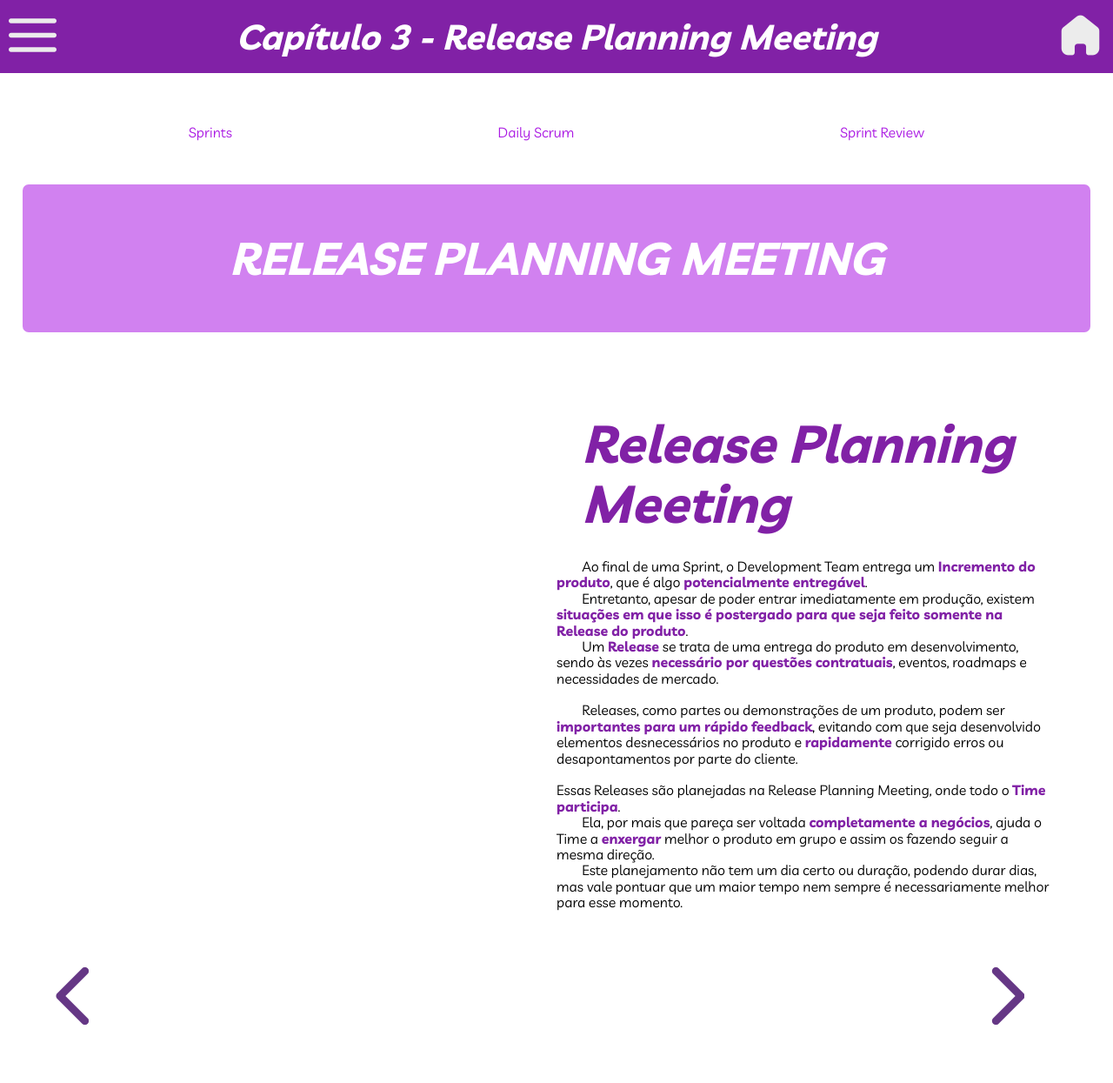
After one commit to Sandro-Pimentel/AReS, a Flask app: page /replame in a window 1280 px wide. The commit adds this page. Shown: the whole page at 87% size. Run offline with Flask 3, Linux system fonts and the light colour scheme.

Commit message:
adicionando páginas de subcapitulo

```diff
--- a/Code/app.py
+++ b/Code/app.py
@@ -67,6 +67,8 @@ def fracasso():
 def sucesso():
     return render_template("sucesso.html")
 
+
+
 @app.route("/examefinal", methods=['GET','POST'])
 def teste():
     if request.method == 'POST':
@@ -83,3 +85,19 @@ def teste():
         else:
             return render_template("fracasso.html", acertos=acertos)
     return render_template("examefinal.html")
+
+
+
+@app.route("/sprev")
+def sprev():
+    return render_template("sprintrev.html")
+
+
+@app.route("/spret")
+def spret():
+    return render_template("sprintret.html")
+
+
+@app.route("/replame")
+def replame():
+    return render_template("relplamee.html")
--- a/Code/templates/conteudo4.html
+++ b/Code/templates/conteudo4.html
@@ -366,7 +366,7 @@
     </div>
     <div class="content">
         <div>
-            <a href="" ><img class="seta" src="static/imagens/seta_esq.png" alt=""></a>
+            <a href="/replame" ><img class="seta" src="static/imagens/seta_esq.png" alt=""></a>
         </div>
     </div>
 </div>
--- a/Code/templates/daily.html
+++ b/Code/templates/daily.html
@@ -53,7 +53,7 @@
             <a href="/sprintplan" ><img class="seta" src="static/imagens/seta_esq.png" alt=""></a>
         </div>
         <div>
-            <a href="/conteudo4"><img class="seta" src="static/imagens/seta_dir.png" alt=""></a>
+            <a href="/sprev"><img class="seta" src="static/imagens/seta_dir.png" alt=""></a>
         </div>
     </div>
 </div>
--- /dev/null
+++ b/Code/templates/relplamee.html
@@ -0,0 +1,67 @@
+{% extends 'base.html' %}
+{% block navbar %}
+{% block title %}
+<title> Release Planning Meeting </title>
+{% endblock %}
+{% block navtitle %}
+    <b class="title">Capítulo 3 - Release Planning Meeting</b>
+{% endblock %}
+<div id="page-content">
+        <div class="links">
+            <a href="#SP">Sprints</a>
+            <a href="#DS">Daily Scrum</a>
+            <a href="#SR">Sprint Review</a>
+        </div>
+    <div class="banner">
+        <h1>RELEASE PLANNING MEETING</h1>
+    </div>
+
+    <div class="content">
+            <div></div>
+            <div id="Agilidade">
+                <h1 class="content h1">Release Planning Meeting</h1>
+                &nbsp  &nbsp  &nbsp  &nbsp Ao final de uma Sprint, o Development Team entrega um <b>Incremento do produto</b>, que é algo
+                <b>potencialmente entregável</b>.
+                <br>
+                &nbsp  &nbsp  &nbsp  &nbsp Entretanto, apesar de poder entrar imediatamente em produção, existem
+                <b>situações em que isso é postergado para que seja feito somente na Release do produto</b>.
+                <br>
+                &nbsp  &nbsp  &nbsp  &nbsp Um <b>Release</b>
+                se trata de uma entrega do produto em desenvolvimento, sendo às vezes <b>necessário por questões
+                contratuais</b>, eventos, roadmaps e necessidades de mercado.
+                <br><br>
+                &nbsp  &nbsp  &nbsp  &nbsp Releases, como partes ou demonstrações de um produto, podem ser <b>importantes para um rápido
+                feedback</b>, evitando com que seja desenvolvido elementos desnecessários no produto e <b>rapidamente</b>
+                corrigido erros ou desapontamentos por parte do cliente.
+                <br><br>
+                Essas Releases são planejadas na Release Planning Meeting, onde todo o <b>Time participa</b>.
+                <br>
+                &nbsp  &nbsp  &nbsp  &nbsp Ela, por mais
+                que pareça ser voltada <b>completamente a negócios</b>, ajuda o Time a <b>enxergar</b> melhor o produto em
+                grupo e assim os fazendo seguir a mesma direção.
+
+                <br>
+                &nbsp  &nbsp  &nbsp  &nbsp Este planejamento não tem um dia certo ou
+                duração, podendo durar dias, mas vale pontuar que um maior tempo nem sempre é necessariamente
+                melhor para esse momento.
+
+            </div>
+
+        </div>
+
+        </div>
+
+
+
+        <div class="content">
+            <div>
+                <a href="/spret" ><img class="seta" src="static/imagens/seta_esq.png" alt=""></a>
+            </div>
+            <div>
+                <a href="/conteudo4"><img class="seta" src="static/imagens/seta_dir.png" alt=""></a>
+            </div>
+        </div>
+
+
+
+        {% endblock %}
```
Also changed, not shown: Code/templates/conteudo3 copy 3.html (+13 -13 lines), Code/templates/sprintret.html (added, +51 -0 lines), Code/templates/sprintrev.html (added, +48 -0 lines).
